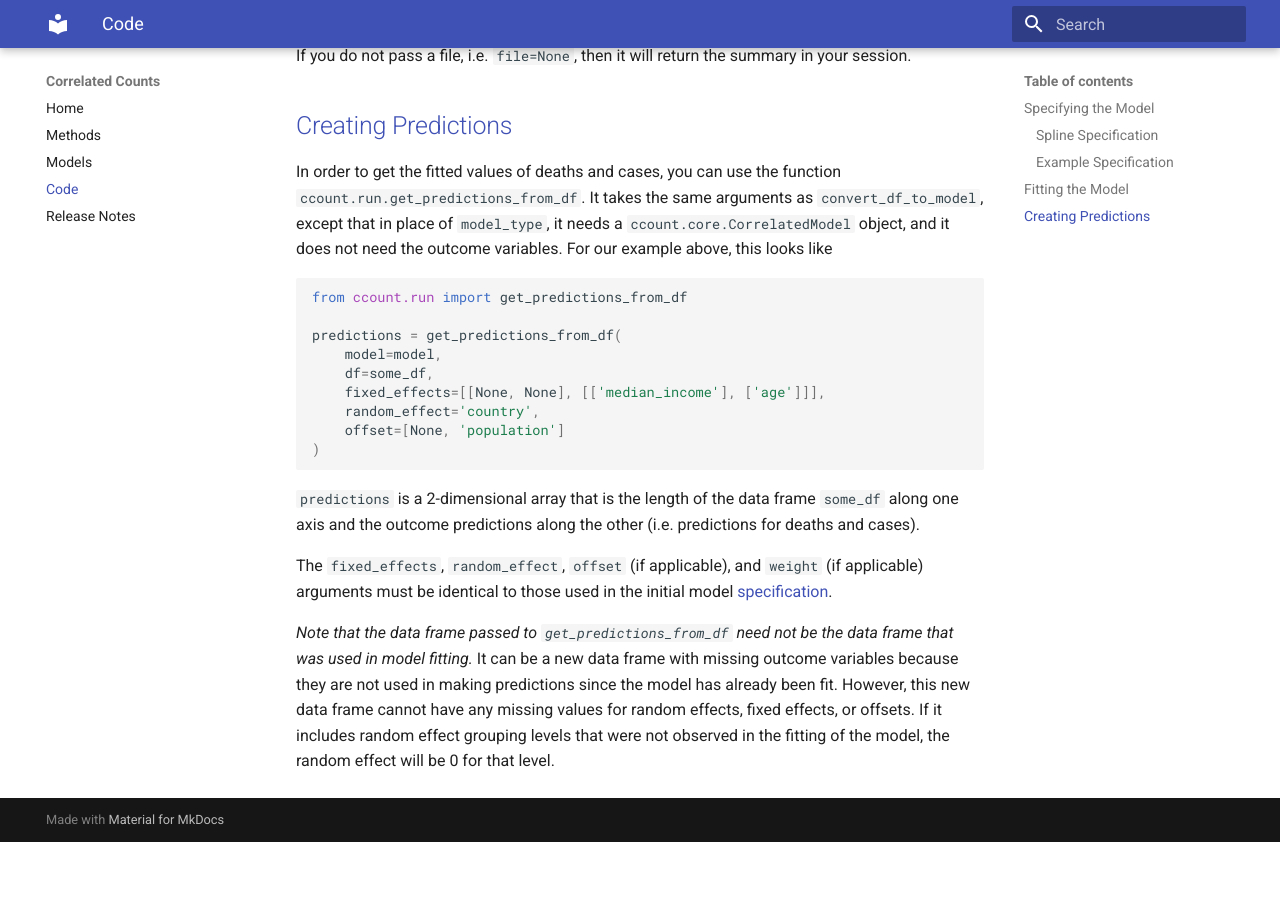
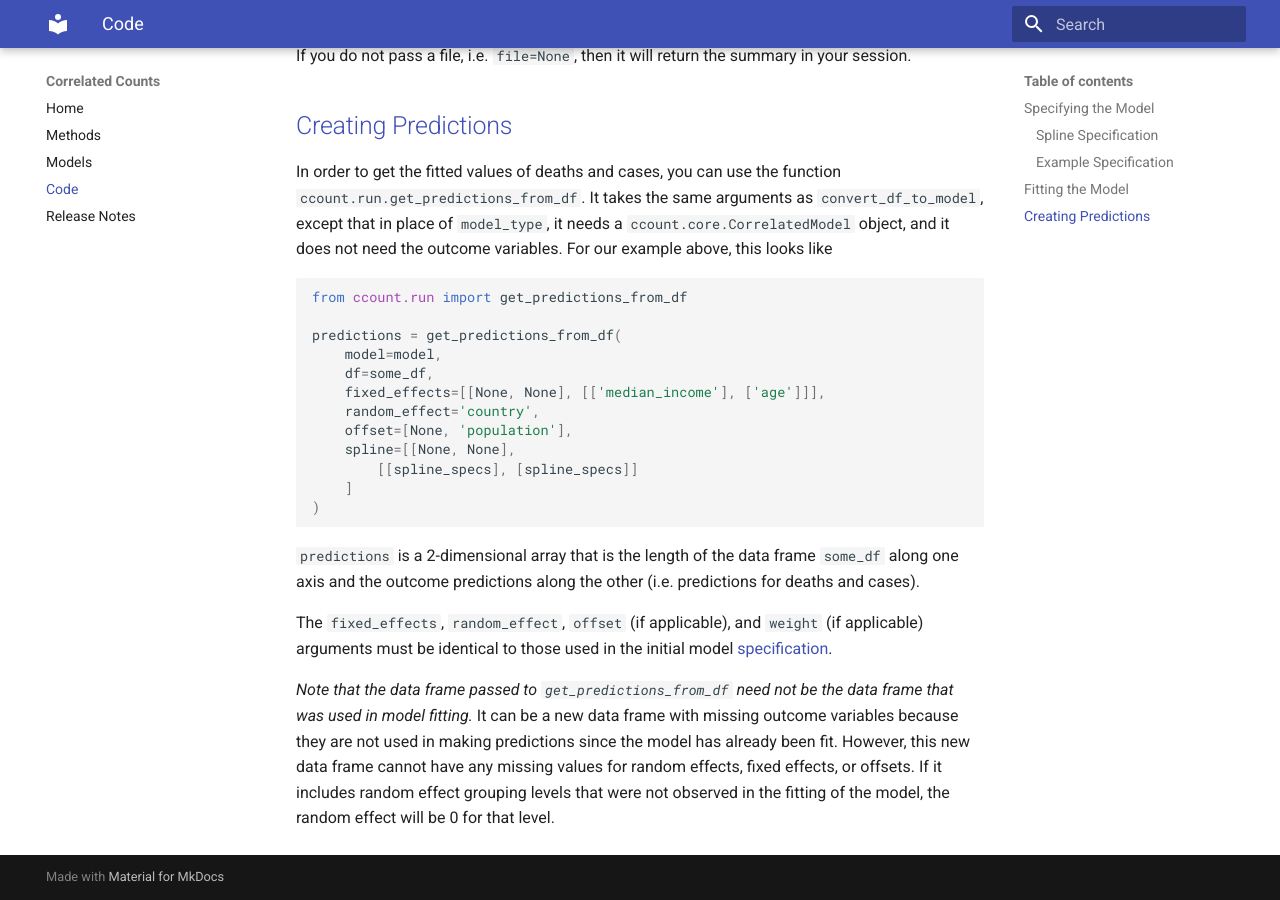
Before and after one commit to ihmeuw-msca/CorrelatedCounts, an MkDocs documentation site: the page built from docs/code.md, in a window 1280 px wide and 900 px high, scrolled down 3734 px. Built offline with MkDocs 1.6.1 and Material for MkDocs 9.7.7, drawn with Linux system fonts in a browser that asks for light colours; formulas are drawn with MathJax 3; before the commit the page ends 4576 px from its top, so only the background shows below that.

Commit message:
Added splines to predictions.

````diff
--- a/docs/code.md
+++ b/docs/code.md
@@ -125,7 +125,10 @@ predictions = get_predictions_from_df(
     df=some_df,
     fixed_effects=[[None, None], [['median_income'], ['age']]],
     random_effect='country',
-    offset=[None, 'population']
+    offset=[None, 'population'],
+    spline=[[None, None],
+        [[spline_specs], [spline_specs]]
+    ]
 )
 ```
 
````
